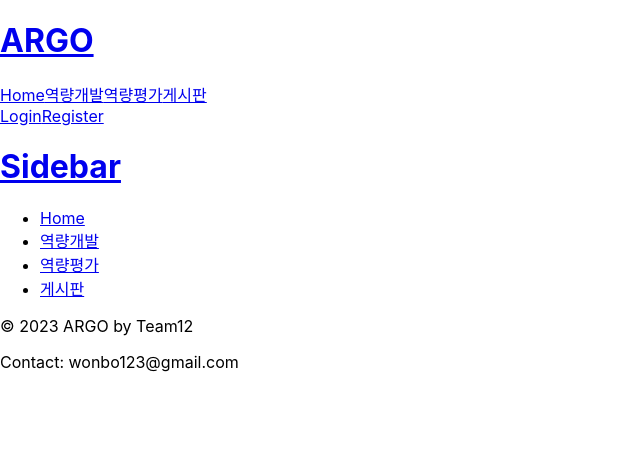
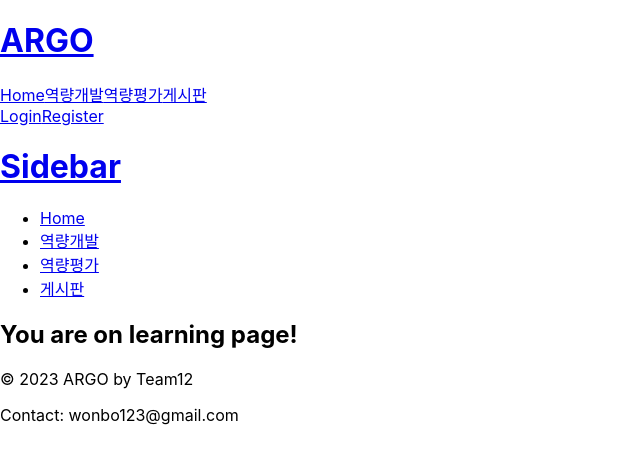
Before and after one commit to bonbi0604/argo, a React (Create React App) app in the folder frontend/: page /learn in a window 1280 px wide. Shown: the top 464 px of the page, without its empty margins (0-640 px from the left). Built offline with nearby package versions, Linux system fonts and the light colour scheme.

Commit message:
learn 페이지 생성

```diff
--- a/frontend/src/App.js
+++ b/frontend/src/App.js
@@ -12,6 +12,8 @@ import Login from "./views/loginPage"
 import Register from "./views/registerPage"
 import ProtectedPage from "./views/protectedPage"
 
+import LearningPage from "./views/learningPage"
+
 function App() {
   return (
     <Router>
@@ -23,6 +25,7 @@ function App() {
             <Route path="/login"  element={<Login />} />
             <Route path="/register" element={<Register />} />
             <Route path="/" element={<Home />} />
+            <Route path="/learn" element={<LearningPage />} />
           </Routes>
         </AuthProvider>
         <Footer />
--- /dev/null
+++ b/frontend/src/views/learningPage.js
@@ -0,0 +1,17 @@
+import { useContext } from "react"; // 리액트에서 useContext 모듈을 가져옵니다.
+import UserInfo from "../components/UserInfo"; // UserInfo 컴포넌트를 가져옵니다.
+import AuthContext from "../context/AuthContext"; // 커스텀 인증 컨텍스트를 가져옵니다.
+
+const LearningPage = () => {
+  const { user } = useContext(AuthContext); // AuthContext에서 user 정보를 가져옵니다.
+
+  return (
+    <section>
+      {/* user가 존재하는 경우 UserInfo 컴포넌트를 렌더링합니다. */}
+      {user && <UserInfo user={user} />}
+      <h1>You are on learning page!</h1> {/* 홈 페이지 안내 메시지 */}
+    </section>
+  );
+};
+
+export default LearningPage;
```
